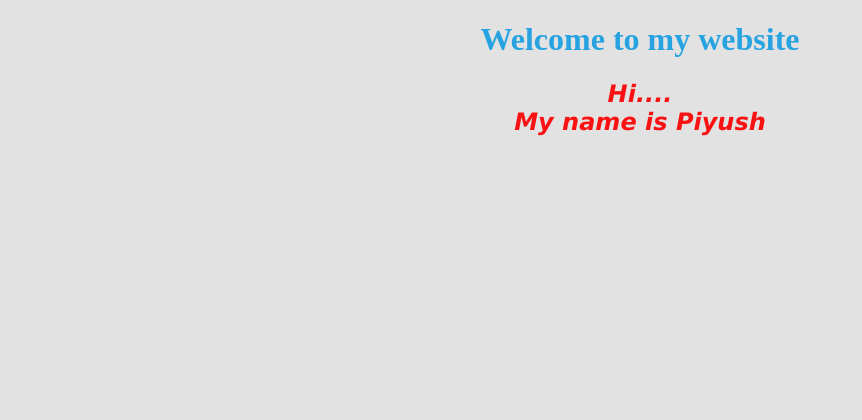
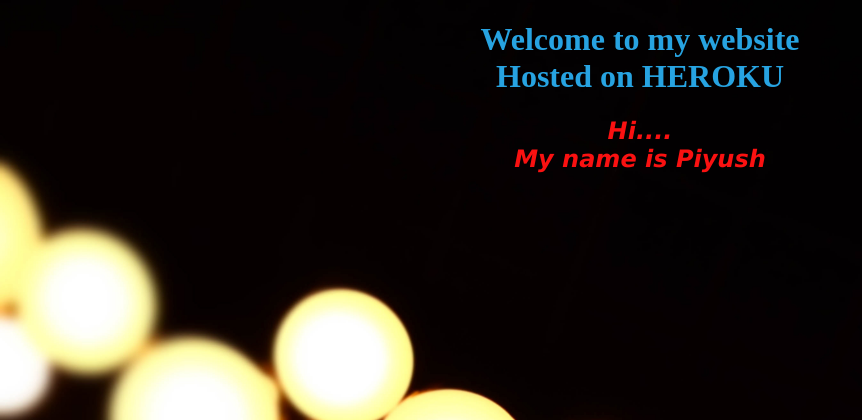
Before and after one commit to p4piyush/herokuapp, a Django app: page / in a window 1280 px wide. Shown: the top 420 px of the page, without its empty margins (0-862 px from the left). Run offline with Django 4.2, Linux system fonts and the light colour scheme.

Commit message:
Update 3

```diff
--- a/templates/index.html
+++ b/templates/index.html
@@ -3,9 +3,17 @@
 <head>
     <meta charset="UTF-8">
     <title>Piyush HomePage</title>
+    <style>
+        body {
+          background-image: url('img/bg1.jpg');
+          background-repeat: no-repeat;
+          background-attachment: fixed;
+          background-size: cover;
+        }
+        </style>
 </head>
 <body style="background-color: rgb(226, 226, 226);">
-    <center><h1 style="color: rgb(39, 163, 225); fill: aqua;">Welcome to my website</h1></center>
+    <center><h1 style="color: rgb(39, 163, 225); fill: aqua;">Welcome to my website</br>Hosted on HEROKU</h1></center>
     <center><h2 style="color: rgb(250, 17, 17);font-style: italic; font-family: Verdana, Geneva, Tahoma, sans-serif;">Hi....
         <br> My name is Piyush</h2></center>
 
```
Also changed, not shown: templates/img/bg1.jpg (added).
